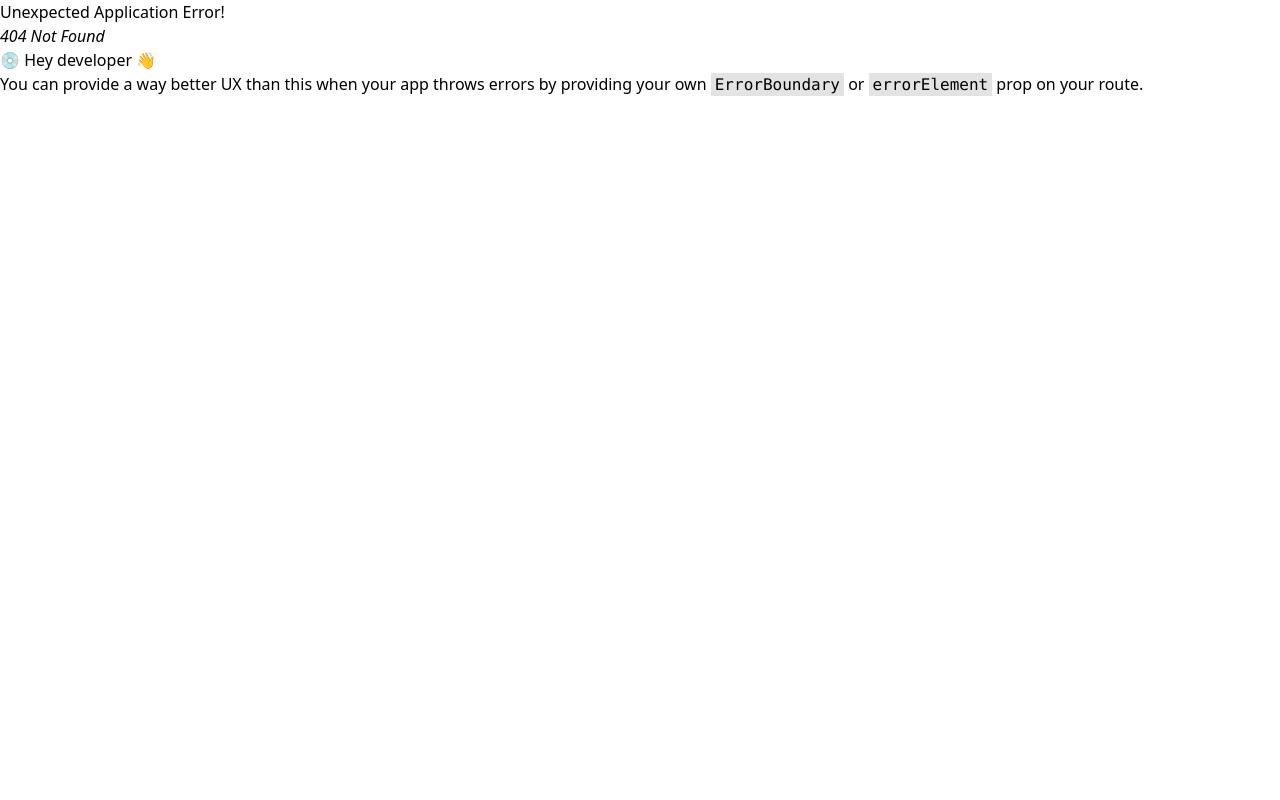
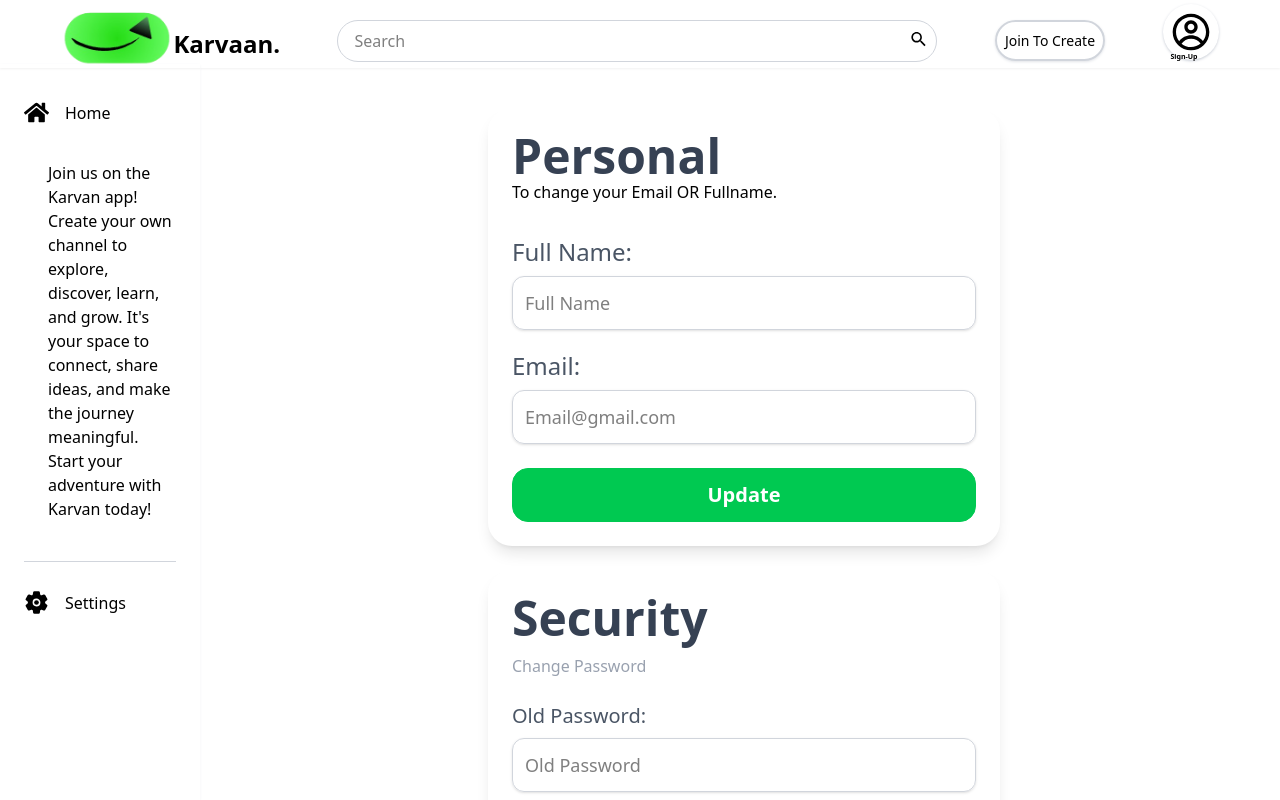
Before and after one commit to dipunjab/karvaan-App-MERN-, a React (Vite) app in the folder frontend/: page /settings in a window 1280 px wide. Before the commit this address had no page. Built offline with nearby package versions, Linux system fonts and the light colour scheme; no server answers.

Commit message:
Endpoint for deleting user account

```diff
--- a/frontend/src/components/SideBar/SideBar.jsx
+++ b/frontend/src/components/SideBar/SideBar.jsx
@@ -72,7 +72,7 @@ function SideBar() {
         <hr className="w-full mt-10 mb-4 text-gray-300" />
 
         <li className="w-full sm:w-44">
-          <Link to="/" className="flex justify-start items-center gap-4 py-3">
+          <Link to="/settings" className="flex justify-start items-center gap-4 py-3">
             <IoSettings size={25} />
             <h2 className="hidden sm:block font-medium">Settings</h2>
           </Link>
--- a/frontend/src/main.jsx
+++ b/frontend/src/main.jsx
@@ -18,6 +18,7 @@ import { Home,
          Signup
          } from "./pages/index.js"
 import { createBrowserRouter, RouterProvider } from 'react-router-dom'
+import Settings from './pages/Settings.jsx'
 
 const router = createBrowserRouter([
   {
@@ -59,6 +60,10 @@ const router = createBrowserRouter([
       {
         path: "/profile/:userId",
         element: <Profile/>
+      },
+      {
+        path: "/settings",
+        element: <Settings/>
       }
     ]
   },
--- /dev/null
+++ b/frontend/src/pages/Settings.jsx
@@ -0,0 +1,129 @@
+import axios from 'axios';
+import React, { useState } from 'react';
+
+const Settings = () => {
+    const [loadingPersonal, setLoadingPersonal] = useState(false);
+    const [errorPersonal, setErrorPersonal] = useState(false);
+    const [errorMsgPersonal, setErrorMsgPersonal] = useState("");
+    const [fullname, setFullname] = useState('');
+    const [email, setEmail] = useState('');
+
+    const [loadingSecurity, setLoadingSecurity] = useState(false);
+    const [errorSecurity, setErrorSecurity] = useState(false);
+    const [errorMsgSecurity, setErrorMsgSecurity] = useState("");
+    const [oldPassword, setOldPassword] = useState('');
+    const [newPassword, setNewPassword] = useState('');
+
+    const submitPersonalData = async () => {
+        try {
+            setErrorPersonal(false);
+            setLoadingPersonal(true);
+            await axios.patch(`${import.meta.env.VITE_API_BACKEND}/users/update-accountDetails`,
+                { fullname, email },
+                { headers: { Authorization: localStorage.getItem('accessToken') } }
+            );
+        } catch (error) {
+            setErrorPersonal(true);
+            setErrorMsgPersonal(error.message);
+        } finally {
+            setLoadingPersonal(false);
+            setFullname("");
+            setEmail("");
+        }
+    };
+
+    const changePasswordHandle = async () => {
+        try {
+            setErrorSecurity(false);
+            setLoadingSecurity(true);
+            const res = await axios.post(`${import.meta.env.VITE_API_BACKEND}/users/changePassword`,
+                { oldPassword: oldPassword, newPassword: newPassword },
+                { headers: { Authorization: localStorage.getItem('accessToken') } }
+            );
+            console.log(res)
+        } catch (error) {
+            setErrorSecurity(true);
+            if (error.message === "Request failed with status code 400") {
+                setErrorMsgSecurity("Wrong Old Password");
+            }
+        } finally {
+            setLoadingSecurity(false);
+            setOldPassword("");
+            setNewPassword("");
+        }
+    };
+
+    const [showModal, setModal] = useState(false)
+    const confirmDeleteModal = () => {
+        setModal(true)
+    }
+
+    const deleteAccount = async()=>{
+
+    }
+
+    return (
+        <div className='flex flex-col justify-center items-center mt-10 px-4'>
+            <div className={`shadow-lg p-6 rounded-3xl w-full max-w-lg ${loadingPersonal ? "bg-green-400 text-white" : "bg-white"}`}>
+                <h1 className='font-bold text-3xl sm:text-5xl text-gray-700'>Personal</h1>
+                <p>To change your Email OR Fullname.</p>
+                <div className='mt-8'>
+                    <div>
+                        <label className='font-medium text-xl sm:text-2xl text-gray-600'>Full Name:</label>
+                        <input onChange={(e) => setFullname(e.target.value)} value={fullname} type='text' required placeholder='Full Name' className='block w-full shadow p-3 mt-2 rounded-xl text-lg border border-gray-300 focus:ring focus:ring-green-300' />
+                    </div>
+                    <div className='mt-5'>
+                        <label className='font-medium text-xl sm:text-2xl text-gray-600'>Email:</label>
+                        <input onChange={(e) => setEmail(e.target.value)} value={email} type='email' required placeholder='Email@gmail.com' className='block w-full shadow p-3 mt-2 rounded-xl text-lg border border-gray-300 focus:ring focus:ring-green-300' />
+                    </div>
+                </div>
+                {errorPersonal && <p className='text-red-600'>{errorMsgPersonal}</p>}
+                <button onClick={submitPersonalData} className='mt-6 w-full text-xl font-semibold border border-green-500 p-3 rounded-2xl bg-green-500 hover:bg-green-700 text-white cursor-pointer'>{loadingPersonal ? "Updating..." : "Update"}</button>
+            </div>
+
+            <div className={`shadow-lg p-6 rounded-3xl w-full max-w-lg mt-6 ${loadingSecurity ? "bg-green-400 text-white" : "bg-white"}`}>
+                <h1 className='font-bold text-3xl sm:text-5xl text-gray-700'>Security</h1>
+                <p className='text-gray-400 mt-3'>Change Password</p>
+                <div className='mt-6'>
+                    <div>
+                        <label className='font-medium text-xl text-gray-600'>Old Password:</label>
+                        <input value={oldPassword} onChange={(e) => setOldPassword(e.target.value)} type='password' placeholder='Old Password' className='block w-full shadow p-3 mt-2 rounded-xl text-lg border border-gray-300 focus:ring focus:ring-green-300' />
+                    </div>
+                    <div className='mt-3'>
+                        <label className='font-medium text-xl text-gray-600'>New Password:</label>
+                        <input value={newPassword} onChange={(e) => setNewPassword(e.target.value)} type='password' placeholder='New Password' className='block w-full shadow p-3 mt-2 rounded-xl text-lg border border-gray-300 focus:ring focus:ring-green-300' />
+                    </div>
+                    {errorSecurity && <p className='text-red-600'>{errorMsgSecurity}</p>}
+                    <button onClick={changePasswordHandle} className='mt-6 w-full text-xl font-semibold border border-green-500 p-3 rounded-2xl bg-green-500 hover:bg-green-700 text-white cursor-pointer'>{loadingSecurity ? "Securing..." : "Secure"}</button>
+                </div>
+            </div>
+
+            <div className='shadow-lg p-6 rounded-3xl bg-white w-full max-w-lg mt-6'>
+                <h1 className='font-bold text-3xl sm:text-5xl text-gray-700'>Delete Account</h1>
+                <p className='text-gray-400 mt-3'>
+                    Deleting your account is irreversible. All your data will be lost, and you won't be able to recover it.
+                    Please enter your password below to confirm deletion.
+                </p>
+                <div className='mt-6'>
+                    <button onClick={confirmDeleteModal} className='mt-6 w-full text-xl font-semibold border border-red-600 p-3 rounded-2xl bg-red-600 hover:bg-red-800 text-white cursor-pointer'>Delete Account</button>
+                </div>
+
+                {/* for delete modal */}
+                {showModal && (
+                    <div className='fixed inset-0 flex justify-center items-center'>
+                        <div className='bg-white p-6 rounded-xl shadow-lg max-w-sm'>
+                            <h2 className='text-xs sm:text-xl md:text-2xl font-bold text-gray-700'>Confirm Deletion</h2>
+                            <p className='text-gray-600 mt-4 text-xs sm:text-xl'>Are you sure you want to delete your account? This action cannot be undone.</p>
+                            <div className='mt-6 flex justify-end gap-4'>
+                                <button onClick={() => setModal(false)} className='cursor-pointer px-4 py-2 bg-gray-300 text-gray-700 rounded-lg'>Cancel</button>
+                                <button onClick={deleteAccount} className='px-4 py-2 bg-red-600 text-white rounded-lg cursor-pointer hover:bg-red-800'>Confirm</button>
+                            </div>
+                        </div>
+                    </div>
+                )}
+            </div>
+        </div >
+    );
+};
+
+export default Settings;
```
Also changed, not shown: 2 other files (tests, documents, lock files or other folders).
